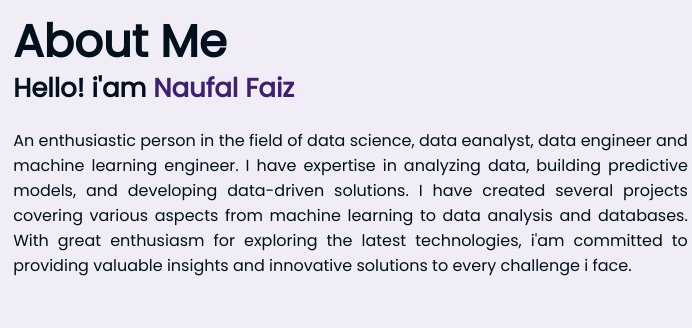
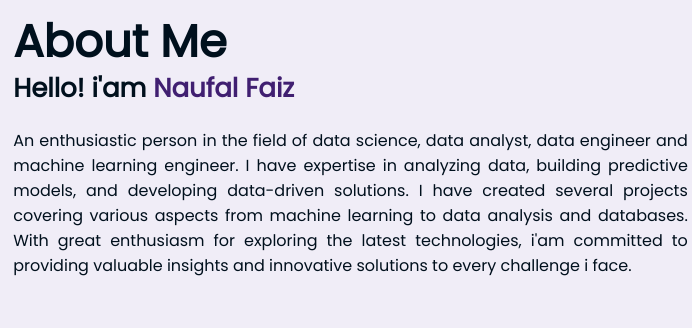
Before and after one commit to nopal-fz/Website-Personal, a plain HTML site: page index.html in a window 1280 px wide. Shown: the part 1095-1423 px from the top of the page, 477-1169 px from the left. Drawn offline with nearby package versions, Linux system fonts and the light colour scheme.

Commit message:
Update index.html

```diff
--- a/index.html
+++ b/index.html
@@ -56,7 +56,7 @@
         <div class="about-content">
             <h2 class="heading">About Me</h2>
             <h3>Hello! i'am <span>Naufal Faiz</span></h3>
-            <p>An enthusiastic person in the field of data science, data eanalyst, data engineer and machine learning engineer. I have expertise in analyzing data, building predictive models, and developing data-driven solutions. I have created several projects covering various aspects from machine learning to data analysis and databases. With great enthusiasm for exploring the latest technologies, i'am committed to providing valuable insights and innovative solutions to every challenge i face.</p>
+            <p>An enthusiastic person in the field of data science, data analyst, data engineer and machine learning engineer. I have expertise in analyzing data, building predictive models, and developing data-driven solutions. I have created several projects covering various aspects from machine learning to data analysis and databases. With great enthusiasm for exploring the latest technologies, i'am committed to providing valuable insights and innovative solutions to every challenge i face.</p>
         </div>
     </section>
 
```
